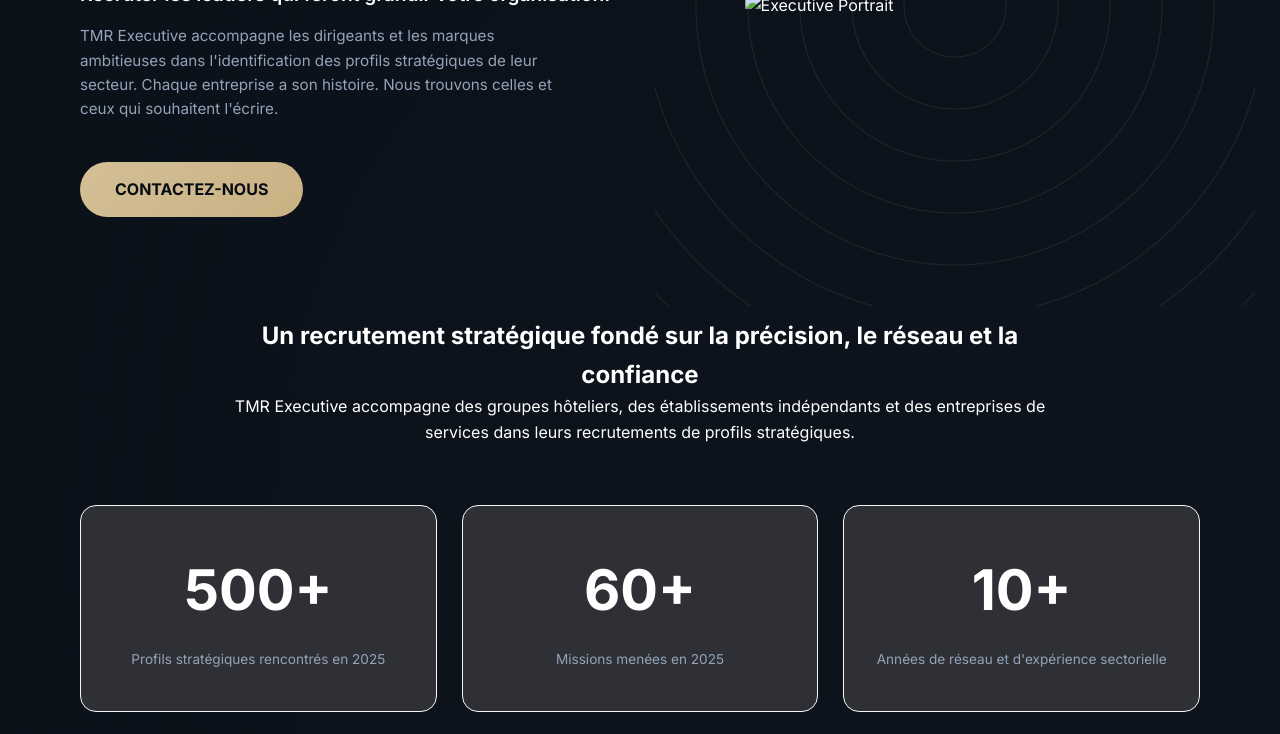
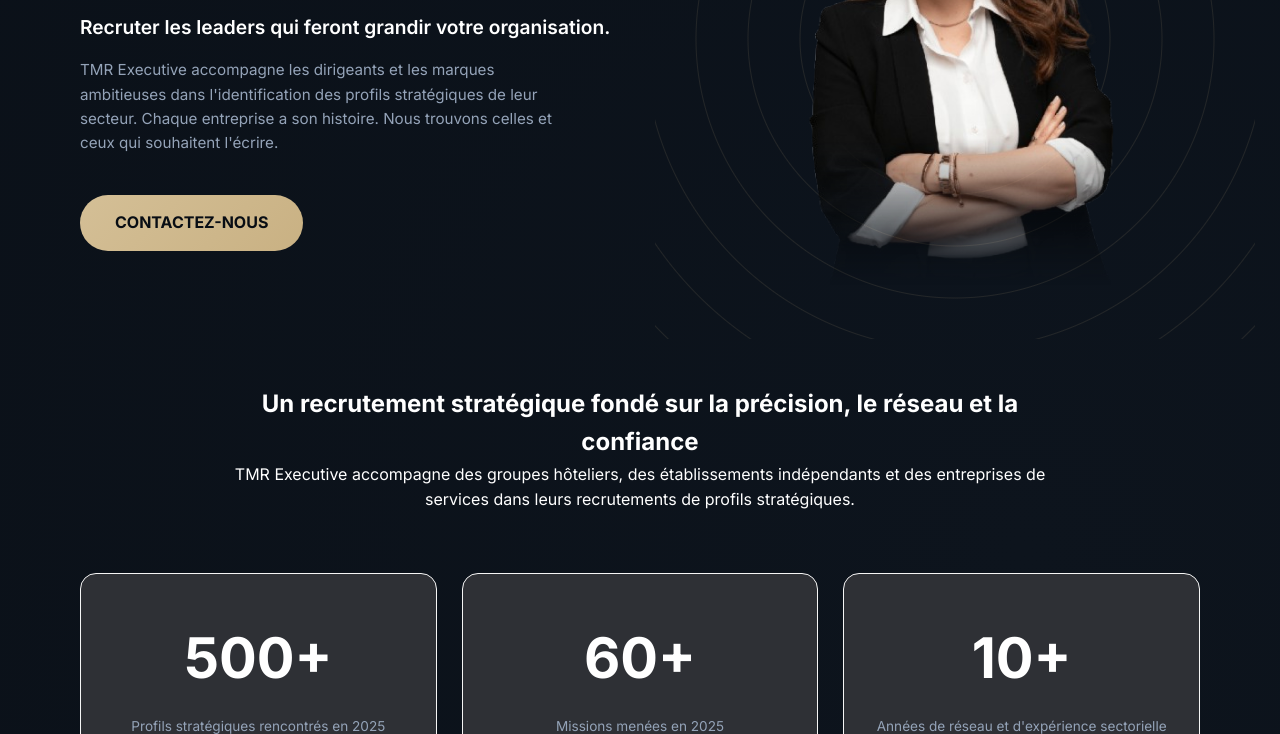
Before and after one commit to bayedhaf/TMR-EXECUTIVE, a plain HTML site: page index.html in a window 1280 px wide. Shown: the part 366-1100 px from the top of the page. Drawn offline with Linux system fonts and the light colour scheme; files whose address does not match are found by name.

Commit message:
Update image source path in index.html

```diff
--- a/index.html
+++ b/index.html
@@ -51,7 +51,7 @@
 
                     <div class="hero-visual">
                         <div class="radar-circles"></div>
-                        <img src="/landingPage/assets/images/hero.png" alt="Executive Portrait" class="hero-portrait">
+                        <img src="/assets/images/hero.png" alt="Executive Portrait" class="hero-portrait">
                     </div>
                 </div>
             </section>
```
